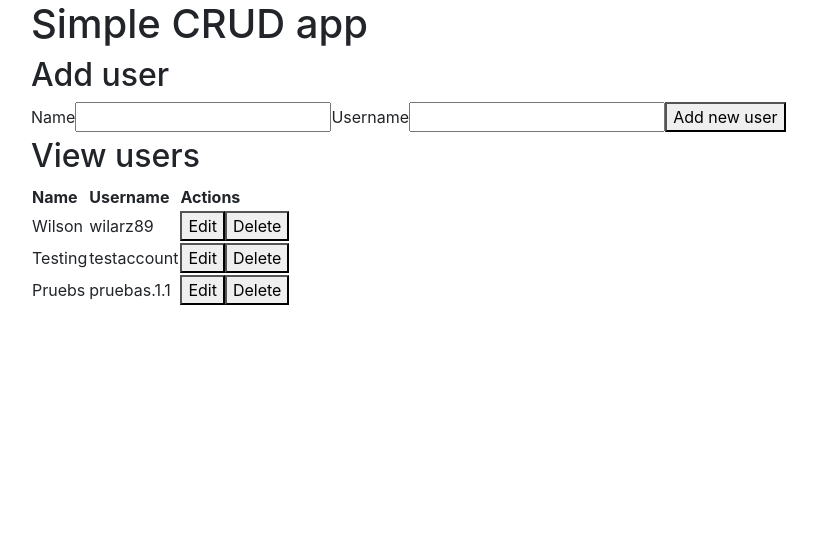
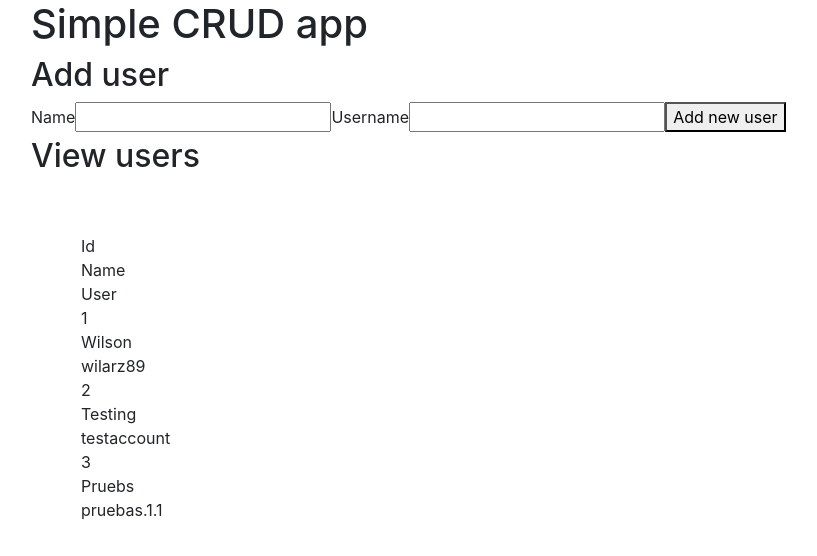
Before and after one commit to wilarz89/ReactCRUD, a React (Create React App) app: page / in a window 1280 px wide. Shown: the top 556 px of the page, without its empty margins (54-871 px from the left). Built offline with nearby package versions, Linux system fonts and the light colour scheme.

Commit message:
added libraries,user table

```diff
--- a/src/App.js
+++ b/src/App.js
@@ -3,20 +3,13 @@ import AddUserForm from './forms/AddUserForm'
 import EditUserForm from './forms/EditUserForm'
 import UserTable from './tables/UserTable'
 import { BrowserRouter as Router, Route, Link } from "react-router-dom";
-
-
+import './styles.css';
 const App = () => {
-	// Data
-	const usersData = [
-		{ id: 1, name: 'Wilson', username: 'wilarz89' },
-		{ id: 2, name: 'Testing', username: 'testaccount' },
-		{ id: 3, name: 'Pruebs', username: 'pruebas.1.1' },
-	]
 
 	const initialFormState = { id: null, name: '', username: '' }
 
 	// Setting state
-	const [ users, setUsers ] = useState(usersData)
+	const [ users, setUsers ] = useState()
 	const [ currentUser, setCurrentUser ] = useState(initialFormState)
 	const [ editing, setEditing ] = useState(false)
 
@@ -68,7 +61,9 @@ const App = () => {
 				</div>
 				<div className="flex-large">
 					<h2>View users</h2>
-					<UserTable users={users} editRow={editRow} deleteUser={deleteUser} />
+          {/* <UserTable users={users} editRow={editRow} deleteUser={deleteUser} /> */}
+          <UserTable/>
+
 				</div>
 			</div>
 		</div>
--- /dev/null
+++ b/src/styles.css
@@ -0,0 +1,4 @@
+.App {
+  font-family: sans-serif;
+  text-align: center;
+}
--- a/src/tables/UserTable.js
+++ b/src/tables/UserTable.js
@@ -1,45 +1,42 @@
 import React from 'react'
+import ReactTable from 'react-table'
 
-const UserTable = props => (
-  <table>
-    <thead>
-      <tr>
-        <th>Name</th>
-        <th>Username</th>
-        <th>Actions</th>
-      </tr>
-    </thead>
-    <tbody>
-      {props.users.length > 0 ? (
-        props.users.map(user => (
-          <tr key={user.id}>
-            <td>{user.name}</td>
-            <td>{user.username}</td>
-            <td>
-                <button
-                    onClick={() => {
-                    props.editRow(user)
-                    }}
-                    className="button muted-button"
-                    >
-                    Edit
-                </button>
-              <button
-                onClick={() => props.deleteUser(user.id)}
-                className="button muted-button"
-              >
-                Delete
-              </button>
-            </td>
-          </tr>
-        ))
-      ) : (
-        <tr>
-          <td colSpan={3}>No users</td>
-        </tr>
-      )}
-    </tbody>
-  </table>
-)
+const usersData = [
+    { id: 1, name: 'Wilson', username: 'wilarz89' },
+    { id: 2, name: 'Testing', username: 'testaccount' },
+    { id: 3, name: 'Pruebs', username: 'pruebas.1.1' },
+];
+
+const columns = [
+    {
+
+    Header: 'Id',
+    headerStyle: { whiteSpace: 'unset' },
+    accessor: 'id',
+    style: { whiteSpace: 'unset' },
+    Cell: props => <span className='number'>{props.value}</span>
+    },{
+    Header: 'Name',
+    headerStyle: { whiteSpace: 'unset' },
+    accessor: 'name',
+    style: { whiteSpace: 'unset' },
+    },{
+    Header: 'User',
+    headerStyle: { whiteSpace: 'unset' },
+    accessor: 'username',
+    style: { whiteSpace: 'unset' },
+    },
+]
+
+const UserTable = props => {
+    return (
+    <div style={{ padding: '50px' }}>
+    <ReactTable
+    data={usersData}
+    columns={columns}
+  />
+  </div>
+    );
+}
 
 export default UserTable
```
